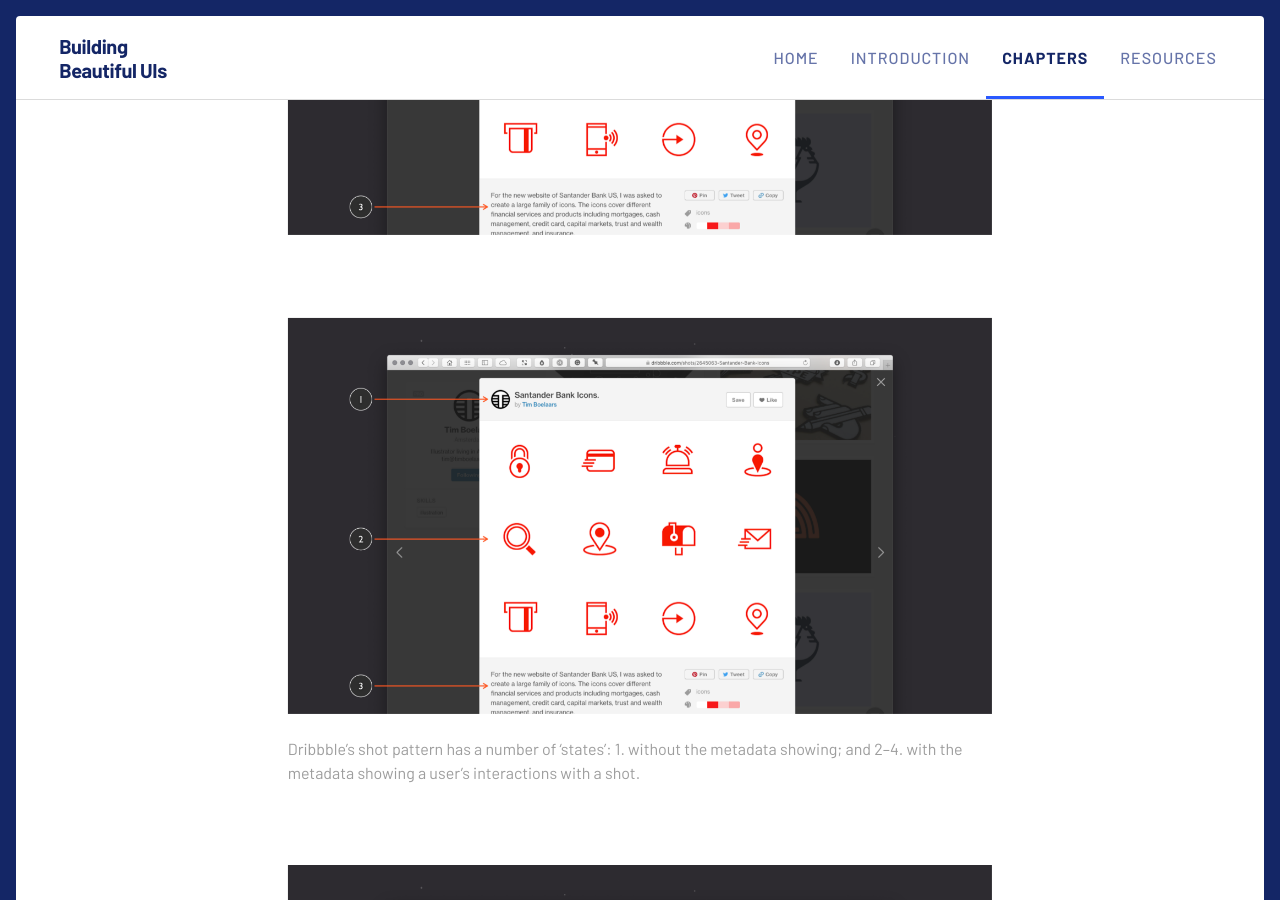
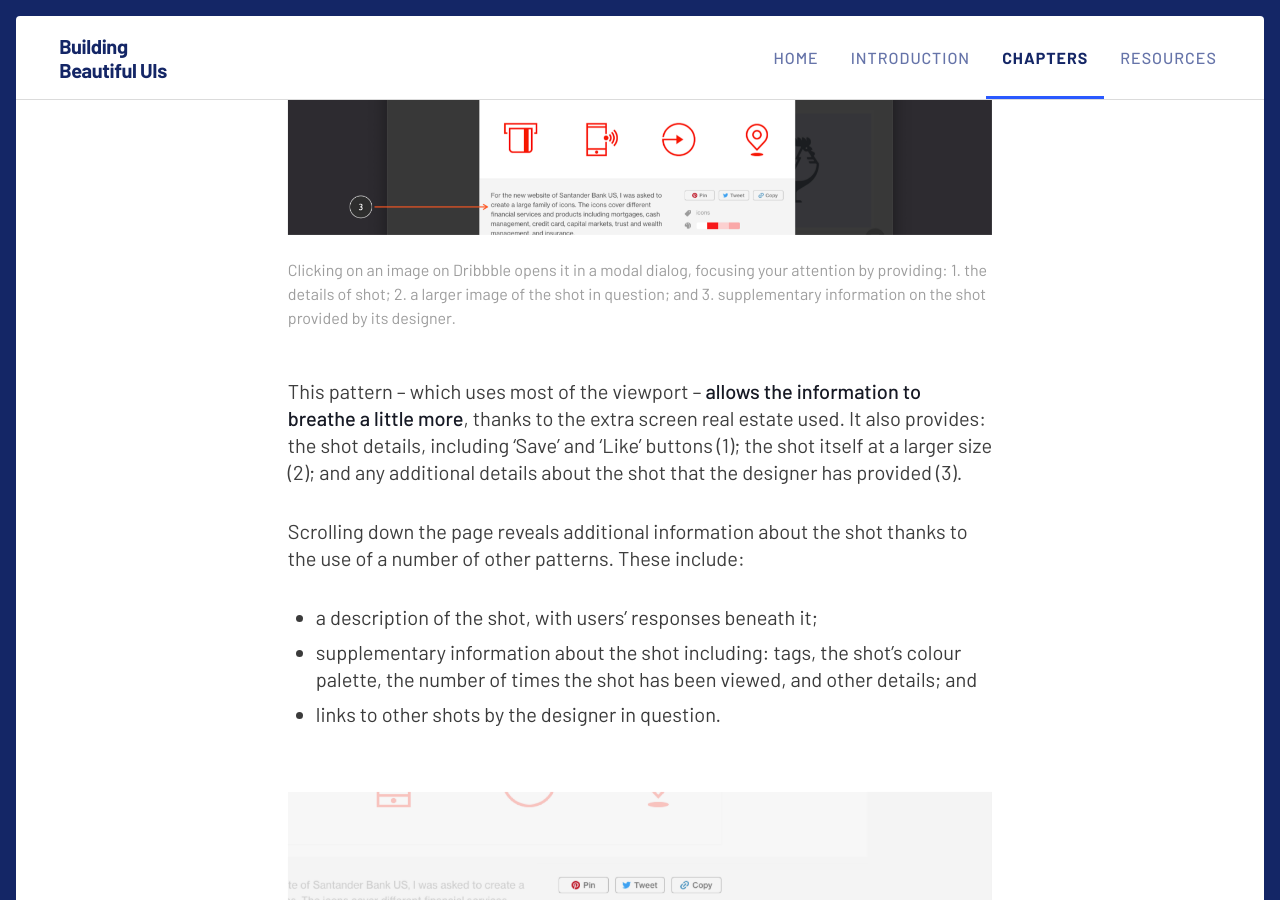
Before and after one commit to buildingbeautifuluis/buildingbeautifuluis.github.io, a Jekyll site: the page built from _preview/03-Information-Architecture.md, in a window 1280 px wide and 900 px high, scrolled down 22334 px. Built offline with Jekyll 4.4.1, drawn with Linux system fonts in a browser that asks for light colours.

Commit message:
My bad. Description in alt….

```diff
--- a/_preview/03-Information-Architecture.md
+++ b/_preview/03-Information-Architecture.md
@@ -432,15 +432,7 @@
 When we focus on featured shots on Dribbble we see a different set of patterns. From a functional perspective, clicking on a shot preview opens it in **a modal dialog** – a dialog, or window, that appears **on top of the main window** – focusing your attention on the shot in question and presenting it at a larger size.
 
 
-{% include figure.html url="/images/ch3/banana.png" alt="Test caption." %}
-
-
-{% include figure.html url="/images/ch3/banana.png" alt="Dribbble’s Shot Pattern’s Different States" description="Dribbble’s shot pattern has a number of ‘states’: 1. without the metadata showing; and 2–4. with the metadata showing a user’s interactions with a shot." %}
-
-
-
-
-{% include figure.html url="/images/ch3/c3-s2-dribbble-featured-shot.png" alt="Clicking on an image on Dribbble opens it in a modal dialog, focusing your attention by providing: 1. the details of shot; 2. a larger image of the shot in question; and 3. supplementary information on the shot provided by its designer." %}
+{% include figure.html url="/images/ch3/c3-s2-dribbble-featured-shot.png" alt="Dribbble’s Featured Shot Pattern" description="Clicking on an image on Dribbble opens it in a modal dialog, focusing your attention by providing: 1. the details of shot; 2. a larger image of the shot in question; and 3. supplementary information on the shot provided by its designer." %}
 
 
 This pattern – which uses most of the viewport – **allows the information to breathe a little more**, thanks to the extra screen real estate used. It also provides: the shot details, including ‘Save’ and ‘Like’ buttons (1); the shot itself at a larger size (2); and any additional details about the shot that the designer has provided (3).
```
Also changed, not shown: images/ch3/banana.png (deleted).
